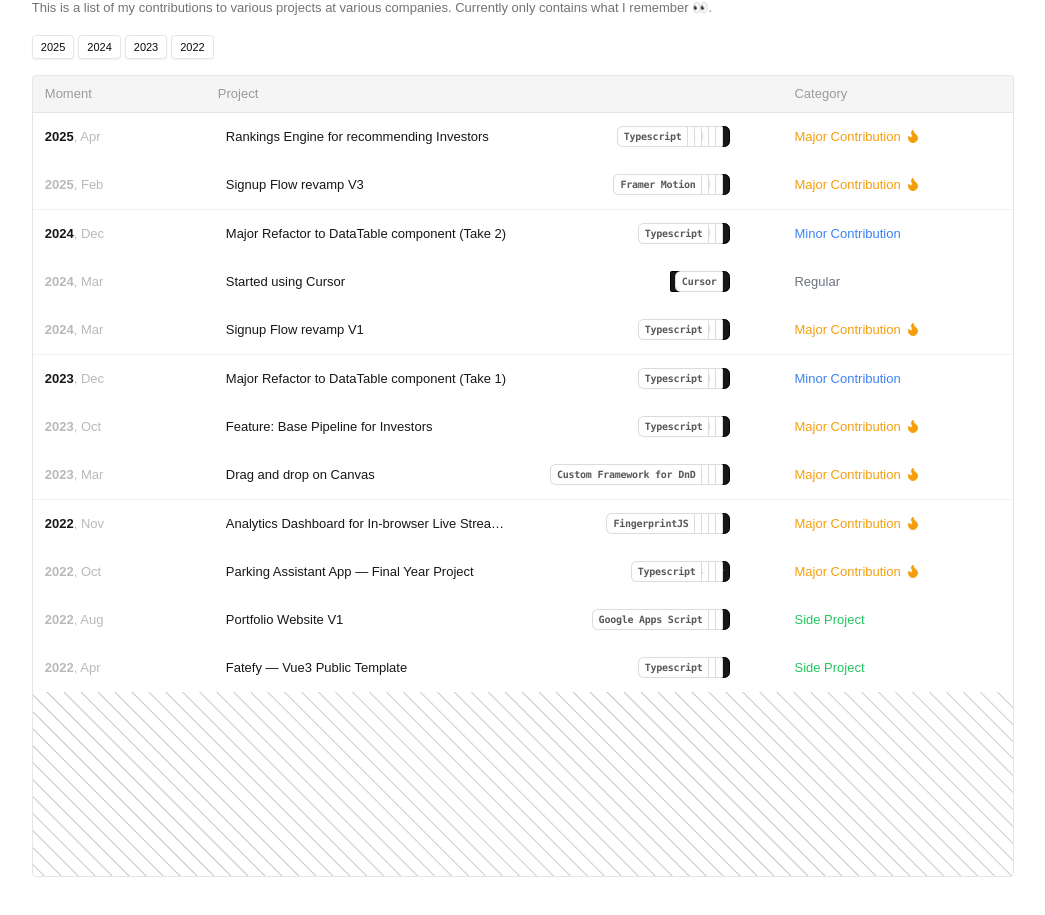
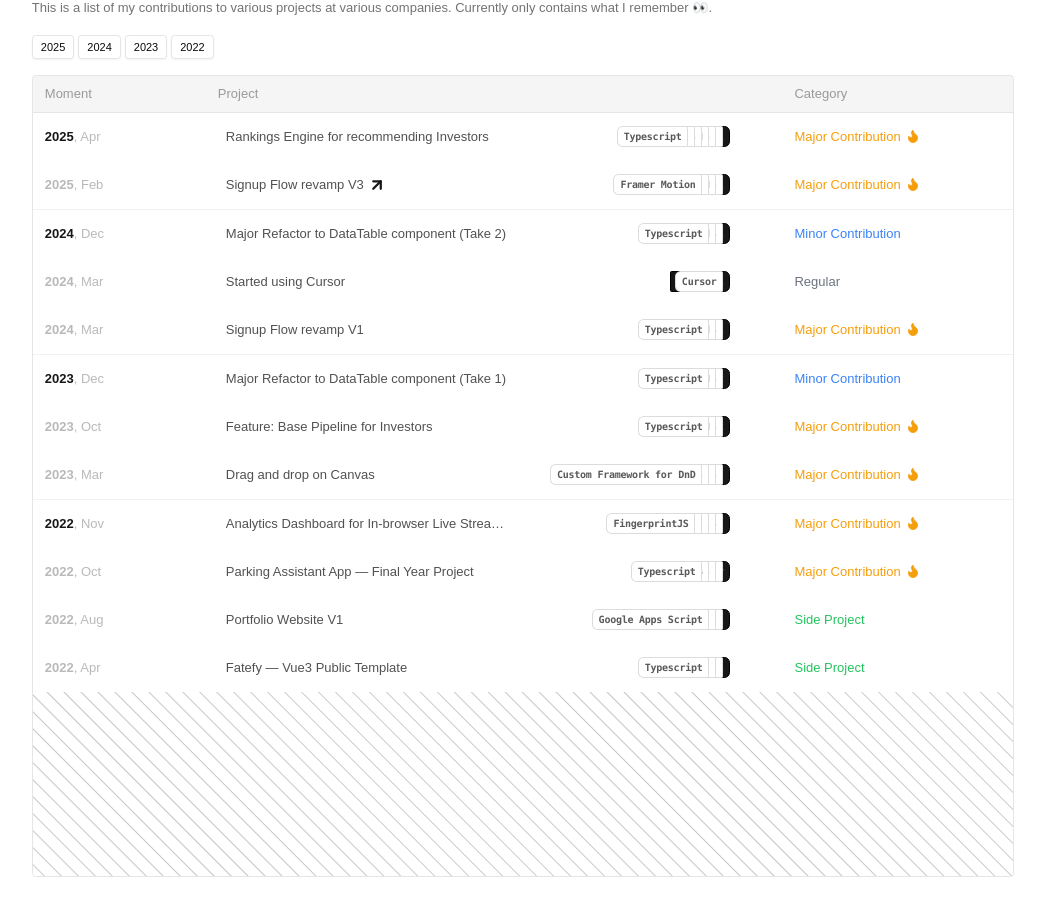
Before and after one commit to Fanoflix/personal-portfolio-v2, a Next.js app: page / in a window 1280 px wide. Shown: the part 1455-2370 px from the top of the page, without its empty margins (117-1162 px from the left). Built offline with nearby package versions, Linux system fonts and the light colour scheme; a web font is replaced by a local one.

Commit message:
Added Links to work track

```diff
--- /dev/null
+++ b/src/components/WrapConditionally/WrapConditionally.tsx
@@ -0,0 +1,19 @@
+import React from "react";
+
+interface WrapConditionallyProps {
+  condition: boolean;
+  wrapper: (wrapperChildren: React.ReactNode) => React.ReactNode;
+  children: React.ReactNode;
+}
+
+export function WrapConditionally({
+  condition,
+  wrapper,
+  children,
+}: WrapConditionallyProps) {
+  if (condition) {
+    return wrapper(children);
+  }
+
+  return <>{children}</>;
+}
--- a/src/features/work/columns.tsx
+++ b/src/features/work/columns.tsx
@@ -2,9 +2,12 @@
 
 import { cn } from "@/src/lib/utils";
 import { type ColumnDef } from "@tanstack/react-table";
+import { ArrowUpRight } from "lucide-react";
+import { useTheme } from "next-themes";
+import Link from "next/link";
+import { TagsAnimatedList } from "../../components/TagsAnimatedList/TagsAnimatedList";
+import { WrapConditionally } from "../../components/WrapConditionally/WrapConditionally";
 import { WORK_LABELS, WorkWithSubRows } from "./types";
-import { useTheme } from "next-themes";
-import { TagsAnimatedList } from "../../components/TagsAnimatedList/TagsAnimatedList";
 
 export const columns: ColumnDef<WorkWithSubRows, string>[] = [
   {
@@ -53,11 +56,42 @@ export const columns: ColumnDef<WorkWithSubRows, string>[] = [
     accessorKey: "project.name",
     id: "project",
     header: "Project",
-    cell: ({ row }) => (
+    cell: ({ row }) => {
+      const projectLink = row.original.project.link;
+
+      return (
         <div className="flex flex-nowrap items-center justify-between pr-10">
-        <p className="font-medium text-primary text-[12px] md:text-sm truncate flex-1 px-2">
+          <WrapConditionally
+            condition={!!projectLink}
+            wrapper={(wrapperChildren) => (
+              <Link
+                href={projectLink || ""}
+                target="_blank"
+                rel="noopener noreferrer"
+              >
+                {wrapperChildren}
+              </Link>
+            )}
+          >
+            <div className="flex items-center gap-1 font-medium text-primary text-[12px] md:text-sm px-2 min-w-0">
+              <p
+                className={cn(
+                  "truncate flex-1 min-w-0 text-primary/75",
+                  projectLink &&
+                    "hover:underline hover:text-primary underline-offset-[6px] cursor-pointer",
+                )}
+              >
                 {row.getValue("project")}
               </p>
+              {projectLink && (
+                <ArrowUpRight
+                  className="flex-shrink-0"
+                  size={18}
+                  strokeWidth={3}
+                />
+              )}
+            </div>
+          </WrapConditionally>
 
           <div className="flex-shrink-0">
             <TagsAnimatedList
@@ -71,7 +105,8 @@ export const columns: ColumnDef<WorkWithSubRows, string>[] = [
             />
           </div>
         </div>
-    ),
+      );
+    },
     minSize: 500,
     maxSize: 500,
   },
```
Lines whose indentation alone changed are shown as unchanged.
